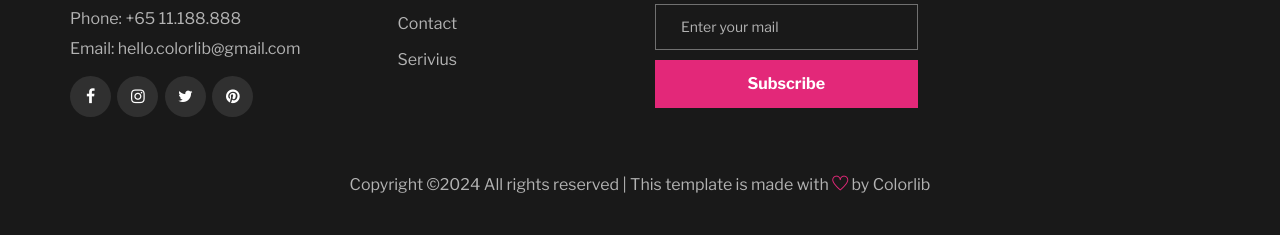
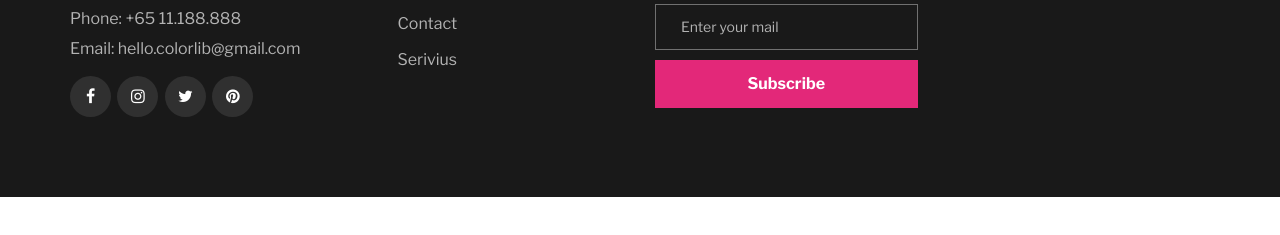
Before and after one commit to denisromanovich94/haze, a plain HTML site: page contact.html in a window 1280 px wide. Shown: the part 1331-1566 px from the top of the page. After the commit the page ends 1528 px from the top, so only its background shows below. Drawn offline with nearby package versions, Linux system fonts and the light colour scheme.

Commit message:
Update contact.html

```diff
--- a/contact.html
+++ b/contact.html
@@ -195,9 +195,7 @@
                     </div>
                 </div>
             </div>
-            <div class="copyright-text"><p><!-- Link back to Colorlib can't be removed. Template is licensed under CC BY 3.0. -->
-  Copyright &copy;<script>document.write(new Date().getFullYear());</script> All rights reserved | This template is made with <i class="ti-heart" aria-hidden="true"></i> by <a href="https://colorlib.com" target="_blank">Colorlib</a>
-  <!-- Link back to Colorlib can't be removed. Template is licensed under CC BY 3.0. --></p></div>
+
         </div>
     </section>
     <!-- Footer Section End -->
```
